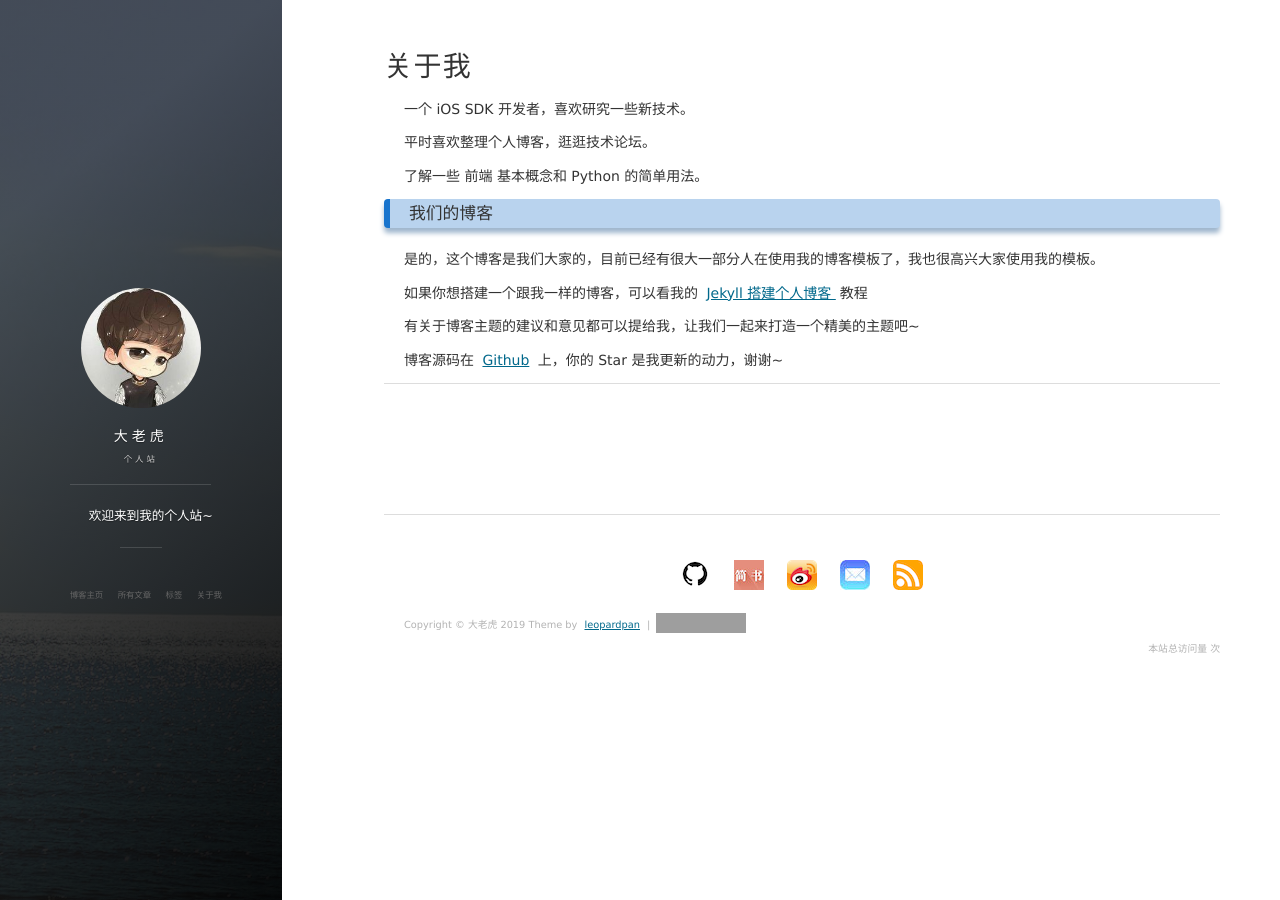
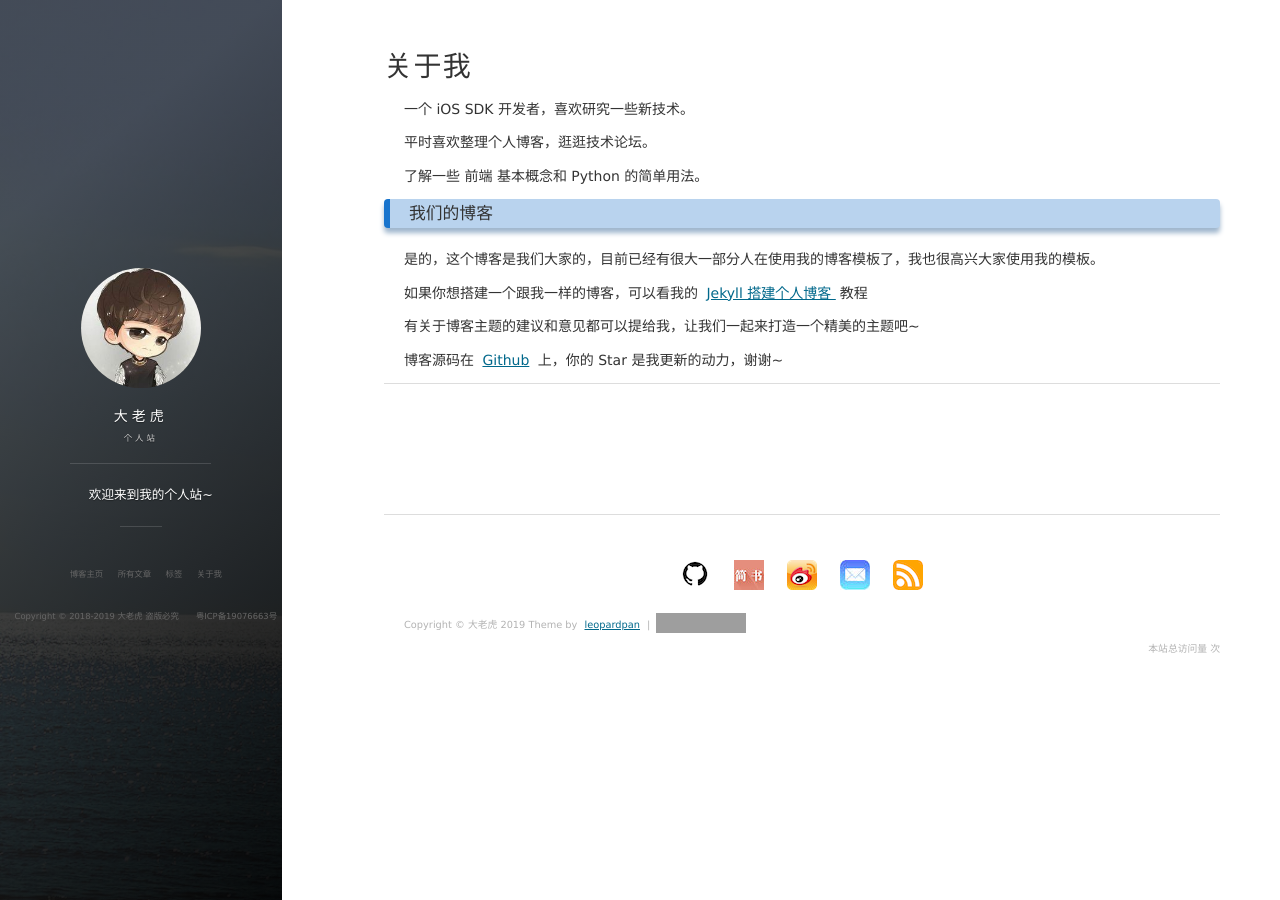
Before and after one commit to freeBufToTiger/freeBufToTiger.github.io, a Jekyll site: the page built from about.md, in a window 1280 px wide. Built offline with Jekyll 4.4.1, drawn with Linux system fonts in a browser that asks for light colours; nearby versions of some CDN libraries; comment, search, counter and statistics services are not loaded; some of the changed text lies outside the part shown; grey boxes are pictures that could not be loaded.

Commit message:
[^]提交首页的备案修改样式

```diff
--- a/_includes/side-panel.html
+++ b/_includes/side-panel.html
@@ -46,6 +46,10 @@
                   <li class="navigation__item"><a href="{{item.url}}" title="{{item.description}}">{{item.title}}</a></li>
                 {% endfor %}
               </ul>
+                <ul class="navigation">
+                    <li class="navigation__item"><a href="/#blog" title="" class="blog-button">Copyright © 2018-2019 大老虎 盗版必究</a></li>
+                    <li class="navigation__item"><a href="http://www.beian.miit.gov.cn" title="archive">&nbsp;粤ICP备19076663号</a></li>
+                </ul>
             </nav>
           </div>
         </div>
@@ -61,5 +65,4 @@
     <div class="panel-cover--overlay cover-disabled"></div>
     {% endif %}
   </div>
-    <div class="copyright"><a href="http://www.beian.miit.gov.cn">Copyright © 2018-2019 大老虎 盗版必究 粤ICP备19076663号</a></div>
 </header>
--- a/index.html
+++ b/index.html
@@ -32,4 +32,3 @@ layout: default
   {% include pagination.html %}
 
 </div>
-<div class="copyright"><a href="http://www.beian.miit.gov.cn">Copyright © 2018-2019 大老虎 盗版必究 粤ICP备19076663号</a></div>
```
